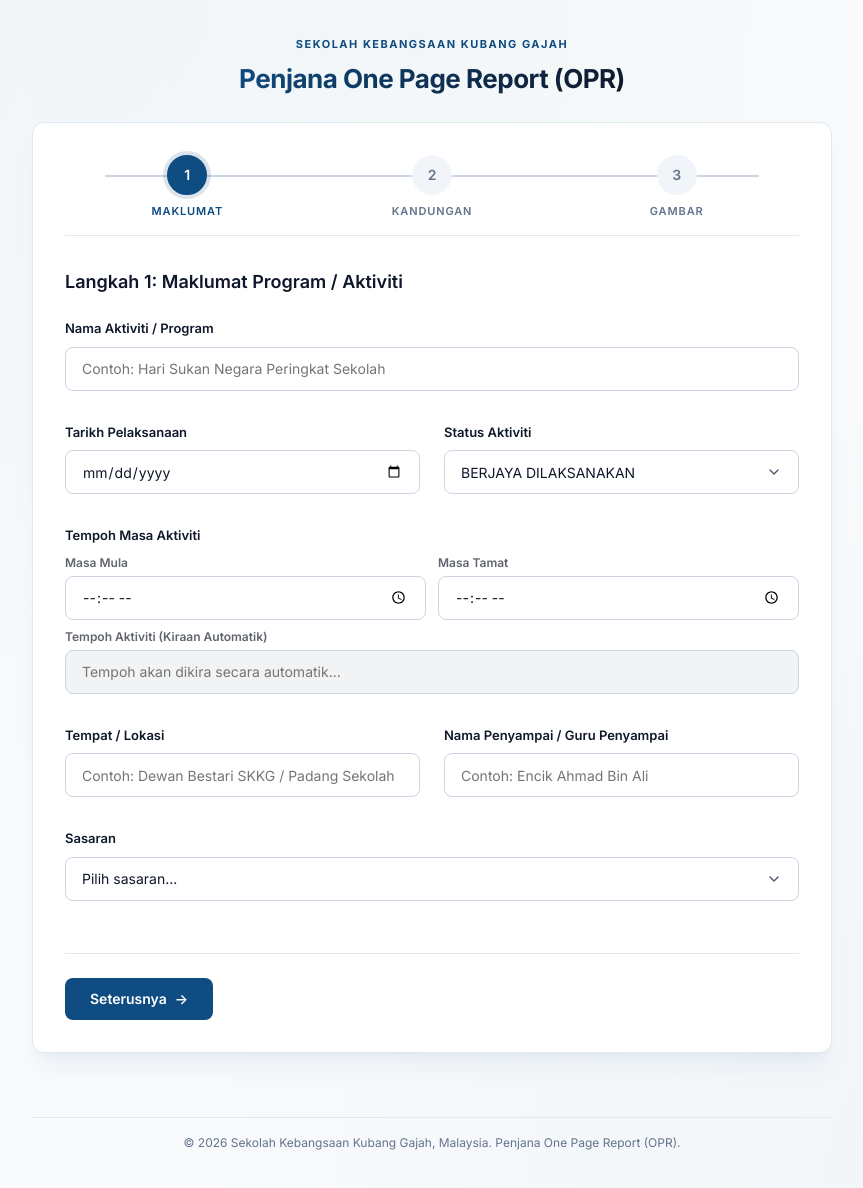
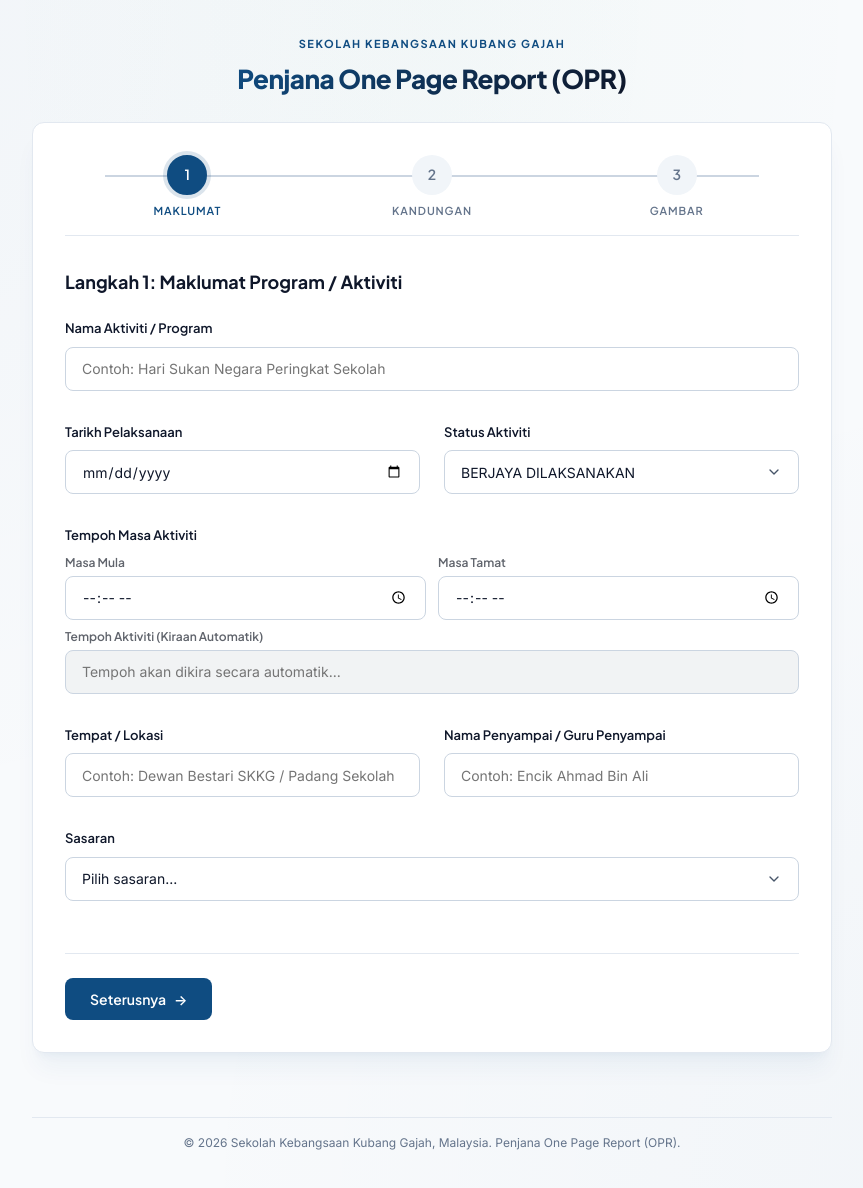
Before and after one commit to Hafiz-Mhf/opr-sk-kubang-gajah, a plain HTML site: page index.html in a window 1280 px wide. Shown: the whole page, without its empty margins (208-1071 px from the left). Drawn offline with Linux system fonts and the light colour scheme.

Commit message:
design: update typography to Plus Jakarta Sans and add character length form validation

```diff
--- a/css/form.css
+++ b/css/form.css
@@ -81,6 +81,7 @@ body {
   display: flex;
   align-items: center;
   justify-content: center;
+  font-family: var(--font-display);
   font-weight: 600;
   font-size: 14px;
   border: 2px solid transparent;
@@ -109,6 +110,7 @@ body {
 
 .step-label {
   margin-top: var(--sp-xs);
+  font-family: var(--font-display);
   font-size: 11px;
   font-weight: 600;
   text-transform: uppercase;
@@ -136,8 +138,9 @@ body {
 }
 
 .form-step-title {
+  font-family: var(--font-display);
   font-size: 18px;
-  font-weight: 600;
+  font-weight: 700;
   margin-bottom: var(--sp-lg);
   color: var(--ink);
 }
@@ -149,6 +152,7 @@ body {
 }
 
 .form-group label {
+  font-family: var(--font-display);
   font-size: 13px;
   font-weight: 600;
   color: var(--ink);
@@ -395,7 +399,7 @@ body {
 }
 
 button.btn {
-  font-family: var(--font-sans);
+  font-family: var(--font-display);
   font-size: 14px;
   font-weight: 600;
   border-radius: var(--r-md);
--- a/css/tokens.css
+++ b/css/tokens.css
@@ -1,6 +1,7 @@
 :root {
   /* Fonts */
   --font-sans: 'Inter', -apple-system, BlinkMacSystemFont, "Segoe UI", Roboto, Helvetica, Arial, sans-serif;
+  --font-display: 'Plus Jakarta Sans', var(--font-sans);
   --font-mono: 'JetBrains Mono', 'Fira Code', monospace;
 
   /* Colors - Sapphire & Slate Design System */
--- a/index.html
+++ b/index.html
@@ -12,7 +12,7 @@
   <!-- Google Fonts: Inter for branding and body, JetBrains Mono for codes/monospacing -->
   <link rel="preconnect" href="https://fonts.googleapis.com">
   <link rel="preconnect" href="https://fonts.gstatic.com" crossorigin>
-  <link href="https://fonts.googleapis.com/css2?family=Inter:wght@400;500;600;700&family=JetBrains+Mono&display=swap" rel="stylesheet">
+  <link href="https://fonts.googleapis.com/css2?family=Inter:wght@400;500;600;700&family=Plus+Jakarta+Sans:wght@500;600;700;800&family=JetBrains+Mono&display=swap" rel="stylesheet">
 
   <!-- Stylesheets -->
   <link rel="stylesheet" href="css/tokens.css">
@@ -29,6 +29,7 @@
     }
 
     .app-title-logo {
+      font-family: var(--font-display);
       font-size: 11px;
       font-weight: 700;
       letter-spacing: 1.5px;
@@ -38,6 +39,7 @@
     }
 
     .app-title {
+      font-family: var(--font-display);
       font-size: 26px;
       font-weight: 800;
       letter-spacing: -0.5px;
--- a/js/form.js
+++ b/js/form.js
@@ -258,9 +258,16 @@ document.addEventListener('DOMContentLoaded', () => {
       if (!fields.objektif.value.trim()) {
         showError(fields.objektif, 'Sila nyatakan objektif aktiviti.');
         isValid = false;
+      } else if (fields.objektif.value.length > 450) {
+        showError(fields.objektif, 'Objektif tidak boleh melebihi 450 aksara.');
+        isValid = false;
       }
+
       if (!fields.hasil.value.trim()) {
         showError(fields.hasil, 'Sila nyatakan impak aktiviti.');
+        isValid = false;
+      } else if (fields.hasil.value.length > 450) {
+        showError(fields.hasil, 'Impak tidak boleh melebihi 450 aksara.');
         isValid = false;
       }
     }
```
